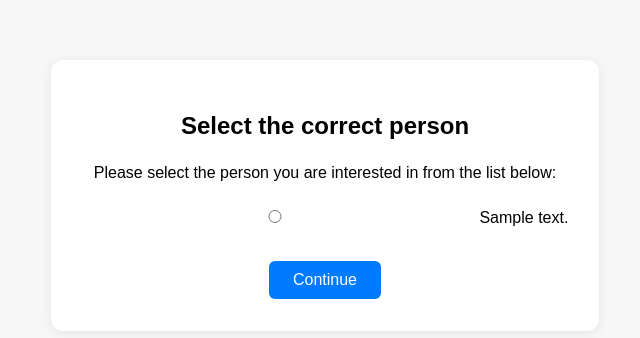
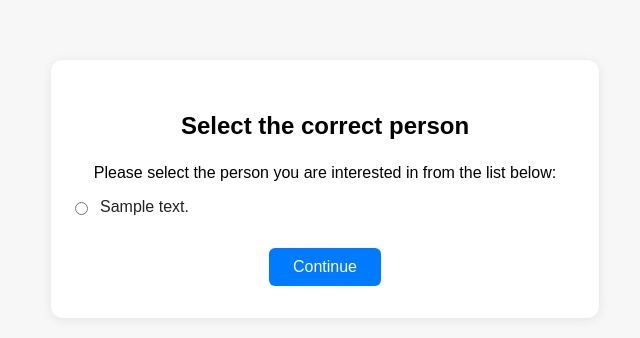
Before and after one commit to ashnth/OSAInt, a Flask app: template web/templates/select_person.html in a window 1280 px wide. Shown: the top 338 px of the page, without its empty margins (315-955 px from the left). Run offline with Flask 3, Linux system fonts and the light colour scheme; the template is opened without the code that fills it: most values are stand-ins (such as "Sample title", 1, 10 or a date in 2020); parts of the project's set-up code (start-up, migrations or seed data) failed here and were passed over.

Commit message:
better styling for webpages

```diff
--- a/web/static/style.css
+++ b/web/static/style.css
@@ -56,3 +56,25 @@ h2 {
     0% { transform: rotate(0deg);}
     100% { transform: rotate(360deg);}
   }
+
+  .person-option {
+    display: flex;
+    align-items: flex-start;
+    gap: 12px;
+    margin-bottom: 16px;
+    cursor: pointer;
+    text-align: left;
+}
+
+.person-option input[type="radio"] {
+    margin: 4px 0 0 0;
+    width: auto;
+    accent-color: #007bff;
+}
+
+.person-desc {
+    flex: 1;
+    display: block;
+    font-size: 1em;
+    color: #222;
+}
--- a/web/templates/index.html
+++ b/web/templates/index.html
@@ -16,7 +16,7 @@
       <div id="loading-overlay" style="display:none; position:fixed; top:0; left:0; width:100vw; height:100vh; background:rgba(255,255,255,0.8); z-index:9999; text-align:center;">
         <div class="centered-container" style="margin-top:20vh;">
           <div class="loader"></div>
-          <h3>Processing... Please wait.</h3>
+          <h3>Processing... This may take some time. Please allow upto 30 minutes.</h3>
         </div>
       </div>
       {% if error %}
--- a/web/templates/select_person.html
+++ b/web/templates/select_person.html
@@ -13,17 +13,17 @@
           <div style="color: red; margin-top: 12px;">{{ error }}</div>
         {% endif %}
         {% for node in person_nodes %}
-          <div style="text-align:left; margin-bottom:10px;">
+          <label class="person-option">
             <input type="radio" name="choice" value="{{ loop.index0 }}" required>
-            {{ node[1].get('_comment', 'No summary available.') }}
-          </div>
+            <span class="person-desc">{{ node[1].get('_comment', 'No summary available.') }}</span>
+          </label>
         {% endfor %}
         <button type="submit">Continue</button>
       </form>
       <div id="loading-overlay" style="display:none; position:fixed; top:0; left:0; width:100vw; height:100vh; background:rgba(255,255,255,0.8); z-index:9999; text-align:center;">
         <div class="centered-container" style="margin-top:20vh;">
           <div class="loader"></div>
-          <h3>Processing... Please wait.</h3>
+          <h3>Processing... Please allow up to 10 minutes for the program to complete</h3>
         </div>
       </div>
     </div>
```
